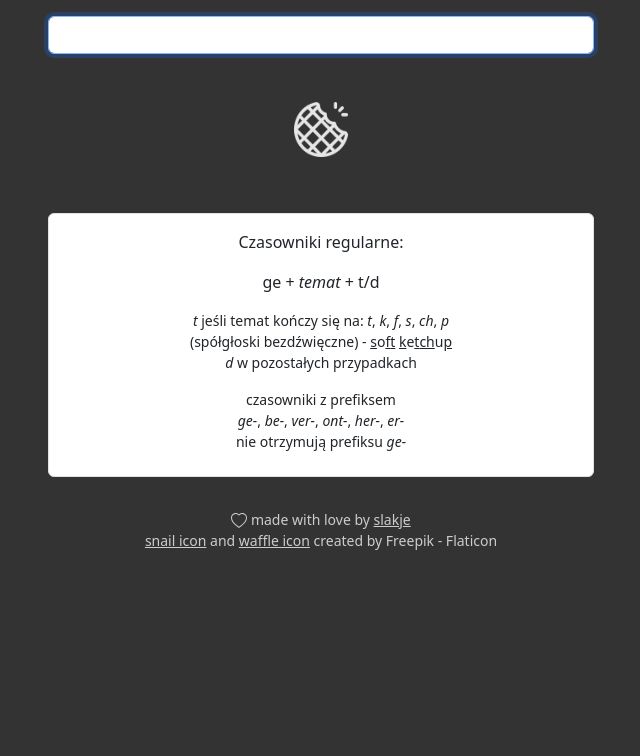
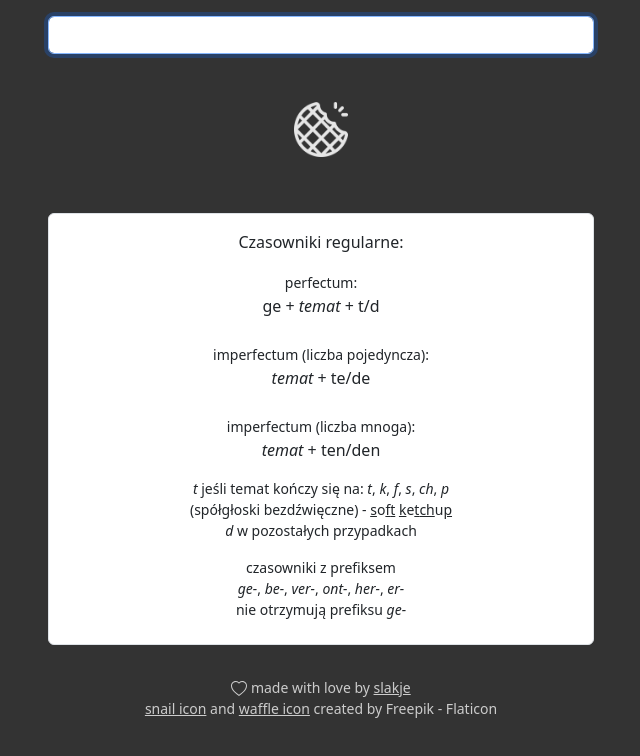
Before and after one commit to slakje-nl/perfectum.slakje.nl, a plain HTML site: page static/index.html in a window 1280 px wide. Shown: the whole page, without its empty margins (319-959 px from the left). Drawn offline with nearby package versions, Linux system fonts and the light colour scheme; no server answers.

Commit message:
add perfectum/imperfectum for regular verbs

```diff
--- a/static/index.html
+++ b/static/index.html
@@ -45,7 +45,14 @@
                     <ul class="list-group mt-3">
                         <li class="list-group-item pt-3">
                             <p>Czasowniki regularne:</p>
-                            <p>ge + <i>temat</i> + t/d</p>
+                            <p>
+                                <span class="break-on-mobile"><small>perfectum:</small></span>
+                                <span class="break-on-mobile">ge + <i>temat</i> + t/d</span><br/>
+                                <span class="break-on-mobile"><small>imperfectum (liczba pojedyncza):</small></span>
+                                <span class="break-on-mobile"><i>temat</i> + te/de</span><br/>
+                                <span class="break-on-mobile"><small>imperfectum (liczba mnoga):</small></span>
+                                <span class="break-on-mobile"><i>temat</i> + ten/den</span>
+                            </p>
                             <p class="small">
                                 <span class="break-on-mobile"><i>t</i> jeśli temat kończy się na: <i>t</i>, <i>k</i>, <i>f</i>, <i>s</i>, <i>ch</i>, <i>p</i></span>
                                 <span>(spółgłoski bezdźwięczne) - <u>s</u>o<u>f</u><u>t</u> <u>k</u>e<u>t</u><u>ch</u>u<u>p</u></span><br/>
```
